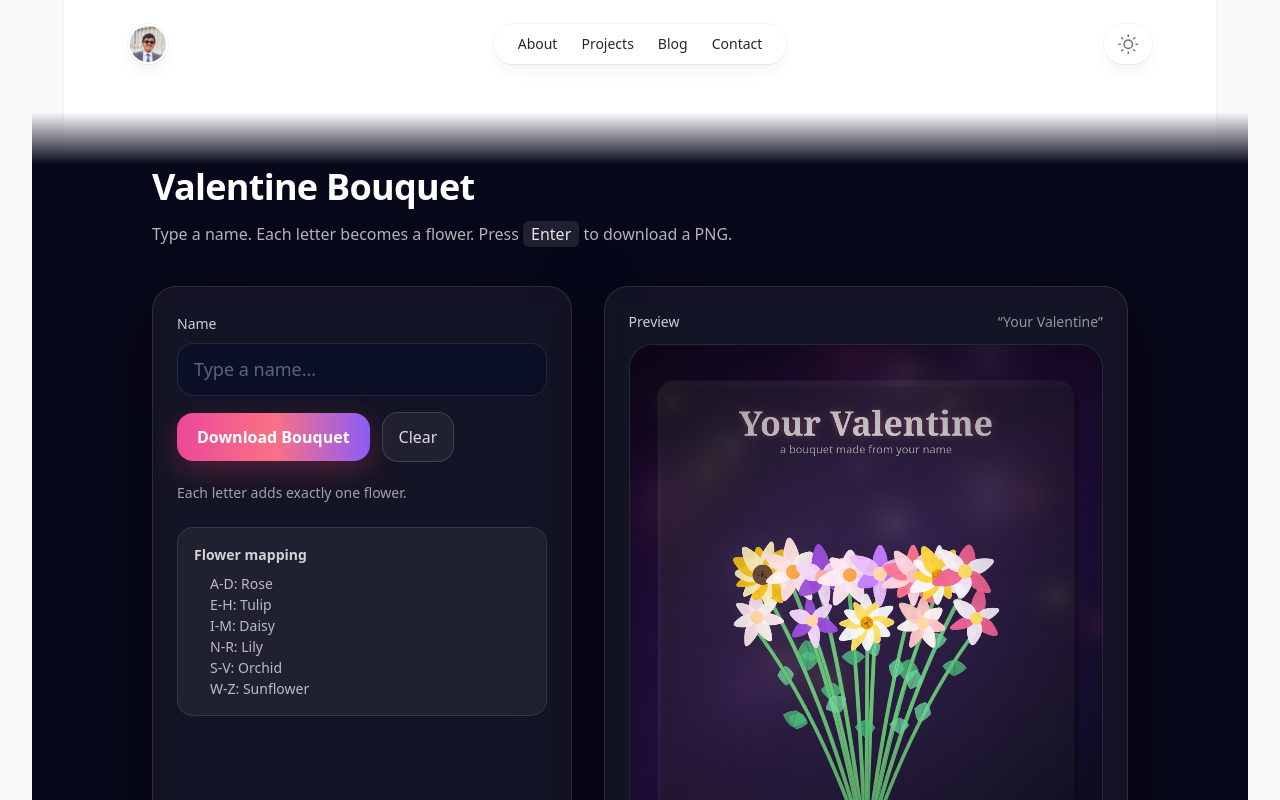
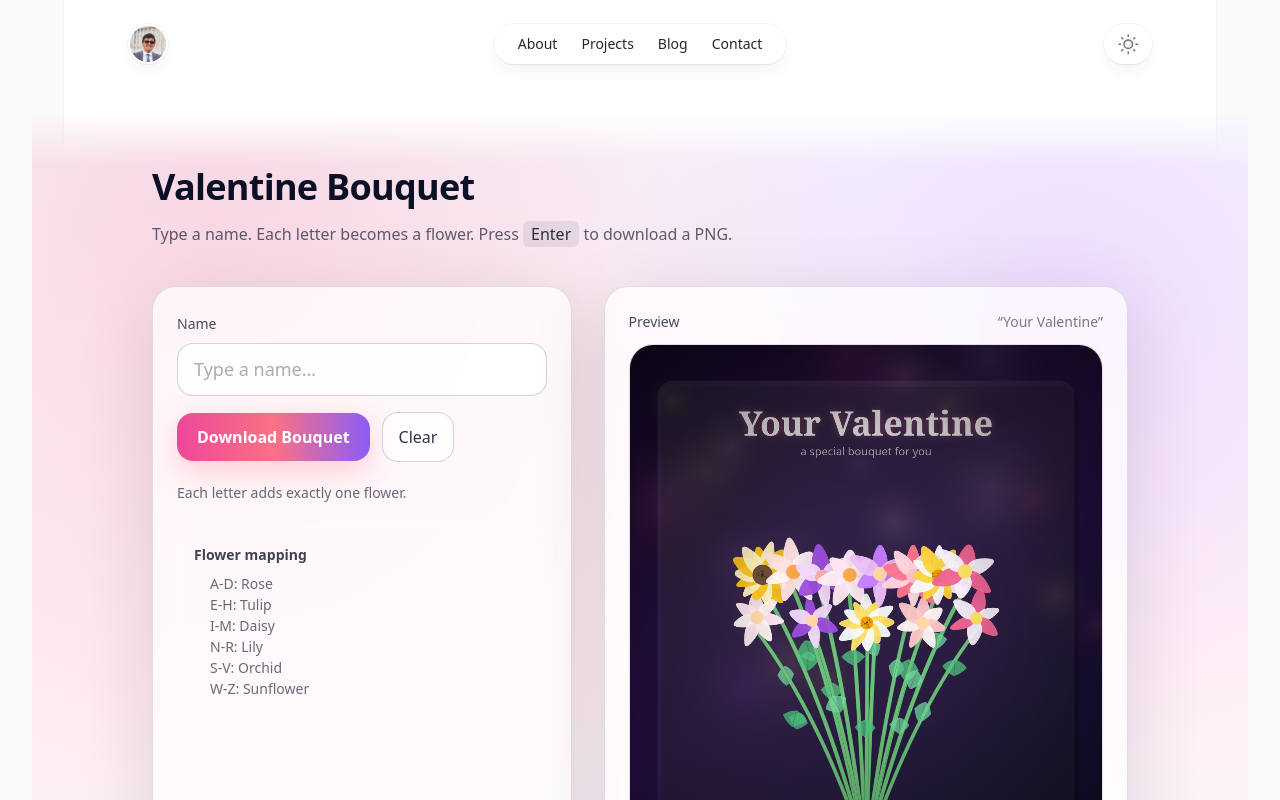
Before and after one commit to SathyaTadinada/Portfolio-Website, a Next.js app: page /valentine in a window 1280 px wide. Shown: the top 800 px of the page. Built offline with nearby package versions, Linux system fonts and the light colour scheme; no server answers.

Commit message:
Added light mode functionality for valentine

```diff
--- a/src/app/valentine/valentine-bouquet.module.css
+++ b/src/app/valentine/valentine-bouquet.module.css
@@ -226,3 +226,123 @@
   aspect-ratio: 4 / 5;
   display: block;
 }
+
+:global(html:not(.dark)) .sectionMask,
+:global(html.light) .sectionMask,
+:global(html[data-theme="light"]) .sectionMask {
+  color: #0b1026;
+}
+
+:global(html:not(.dark)) .blueSection,
+:global(html.light) .blueSection,
+:global(html[data-theme="light"]) .blueSection {
+  background:
+    radial-gradient(1200px circle at 15% 10%, rgba(255, 77, 109, 0.18), transparent 55%),
+    radial-gradient(900px circle at 85% 20%, rgba(199, 125, 255, 0.22), transparent 50%),
+    linear-gradient(180deg, #f6f7ff 0%, #fff1f6 55%, #f6f2ff 100%);
+  color: #0b1026;
+}
+
+:global(html:not(.dark)) .subtitle,
+:global(html.light) .subtitle,
+:global(html[data-theme="light"]) .subtitle {
+  color: rgba(11, 16, 38, 0.65);
+}
+
+:global(html:not(.dark)) .kbd,
+:global(html.light) .kbd,
+:global(html[data-theme="light"]) .kbd {
+  background: rgba(11, 16, 38, 0.08);
+  color: rgba(11, 16, 38, 0.85);
+}
+
+:global(html:not(.dark)) .card,
+:global(html.light) .card,
+:global(html[data-theme="light"]) .card {
+  border: 1px solid rgba(11, 16, 38, 0.12);
+  background: rgba(255, 255, 255, 0.72);
+  box-shadow: 0 20px 80px rgba(2, 6, 23, 0.12);
+}
+
+:global(html:not(.dark)) .label,
+:global(html.light) .label,
+:global(html[data-theme="light"]) .label {
+  color: rgba(11, 16, 38, 0.75);
+}
+
+:global(html:not(.dark)) .input,
+:global(html.light) .input,
+:global(html[data-theme="light"]) .input {
+  border: 1px solid rgba(11, 16, 38, 0.18);
+  background: rgba(255, 255, 255, 0.88);
+  color: #0b1026;
+}
+
+:global(html:not(.dark)) .input::placeholder,
+:global(html.light) .input::placeholder,
+:global(html[data-theme="light"]) .input::placeholder {
+  color: rgba(11, 16, 38, 0.35);
+}
+
+:global(html:not(.dark)) .input:focus,
+:global(html.light) .input:focus,
+:global(html[data-theme="light"]) .input:focus {
+  border-color: rgba(11, 16, 38, 0.28);
+  background: rgba(255, 255, 255, 0.94);
+}
+
+:global(html:not(.dark)) .secondaryBtn,
+:global(html.light) .secondaryBtn,
+:global(html[data-theme="light"]) .secondaryBtn {
+  border: 1px solid rgba(11, 16, 38, 0.18);
+  background: rgba(255, 255, 255, 0.65);
+  color: rgba(11, 16, 38, 0.85);
+}
+
+:global(html:not(.dark)) .secondaryBtn:hover,
+:global(html.light) .secondaryBtn:hover,
+:global(html[data-theme="light"]) .secondaryBtn:hover {
+  background: rgba(255, 255, 255, 0.85);
+}
+
+:global(html:not(.dark)) .helper,
+:global(html:not(.dark)) .mapping,
+:global(html.light) .helper,
+:global(html.light) .mapping,
+:global(html[data-theme="light"]) .helper,
+:global(html[data-theme="light"]) .mapping {
+  color: rgba(11, 16, 38, 0.62);
+}
+
+:global(html:not(.dark)) .mappingTitle,
+:global(html.light) .mappingTitle,
+:global(html[data-theme="light"]) .mappingTitle {
+  color: rgba(11, 16, 38, 0.78);
+}
+
+:global(html:not(.dark)) .hint,
+:global(html.light) .hint,
+:global(html[data-theme="light"]) .hint {
+  border: 1px solid rgba(11, 16, 38, 0.12);
+  background: rgba(255, 255, 255, 0.7);
+  color: rgba(11, 16, 38, 0.85);
+}
+
+:global(html:not(.dark)) .previewTitle,
+:global(html.light) .previewTitle,
+:global(html[data-theme="light"]) .previewTitle {
+  color: rgba(11, 16, 38, 0.75);
+}
+
+:global(html:not(.dark)) .previewName,
+:global(html.light) .previewName,
+:global(html[data-theme="light"]) .previewName {
+  color: rgba(11, 16, 38, 0.55);
+}
+
+:global(html:not(.dark)) .canvasFrame,
+:global(html.light) .canvasFrame,
+:global(html[data-theme="light"]) .canvasFrame {
+  border: 1px solid rgba(11, 16, 38, 0.12);
+  background: rgba(255, 255, 255, 0.65);
+}
--- a/src/app/valentine/valentine-bouquet.tsx
+++ b/src/app/valentine/valentine-bouquet.tsx
@@ -364,7 +364,7 @@ export default function ValentineBouquet() {
         ctx.shadowBlur = 0;
         ctx.fillStyle = "rgba(255,255,255,0.65)";
         ctx.font = `500 28px ui-sans-serif, system-ui, -apple-system, Segoe UI, Roboto, Helvetica, Arial`;
-        ctx.fillText("a bouquet made from your name", EXPORT_W / 2, 275);
+        ctx.fillText("a special bouquet for you", EXPORT_W / 2, 280);
         ctx.restore();
 
         const n = bouquetSpec.kinds.length;
```
